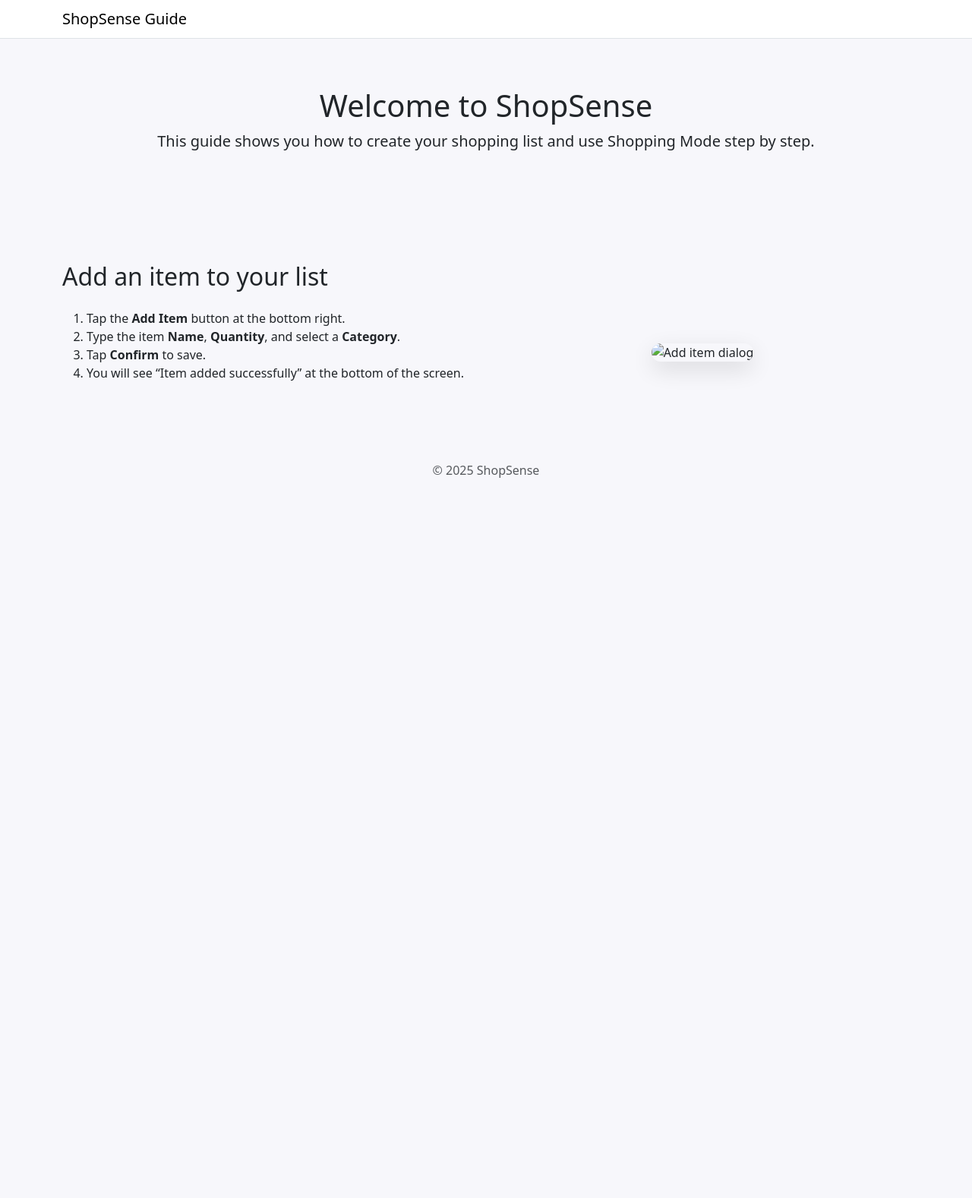
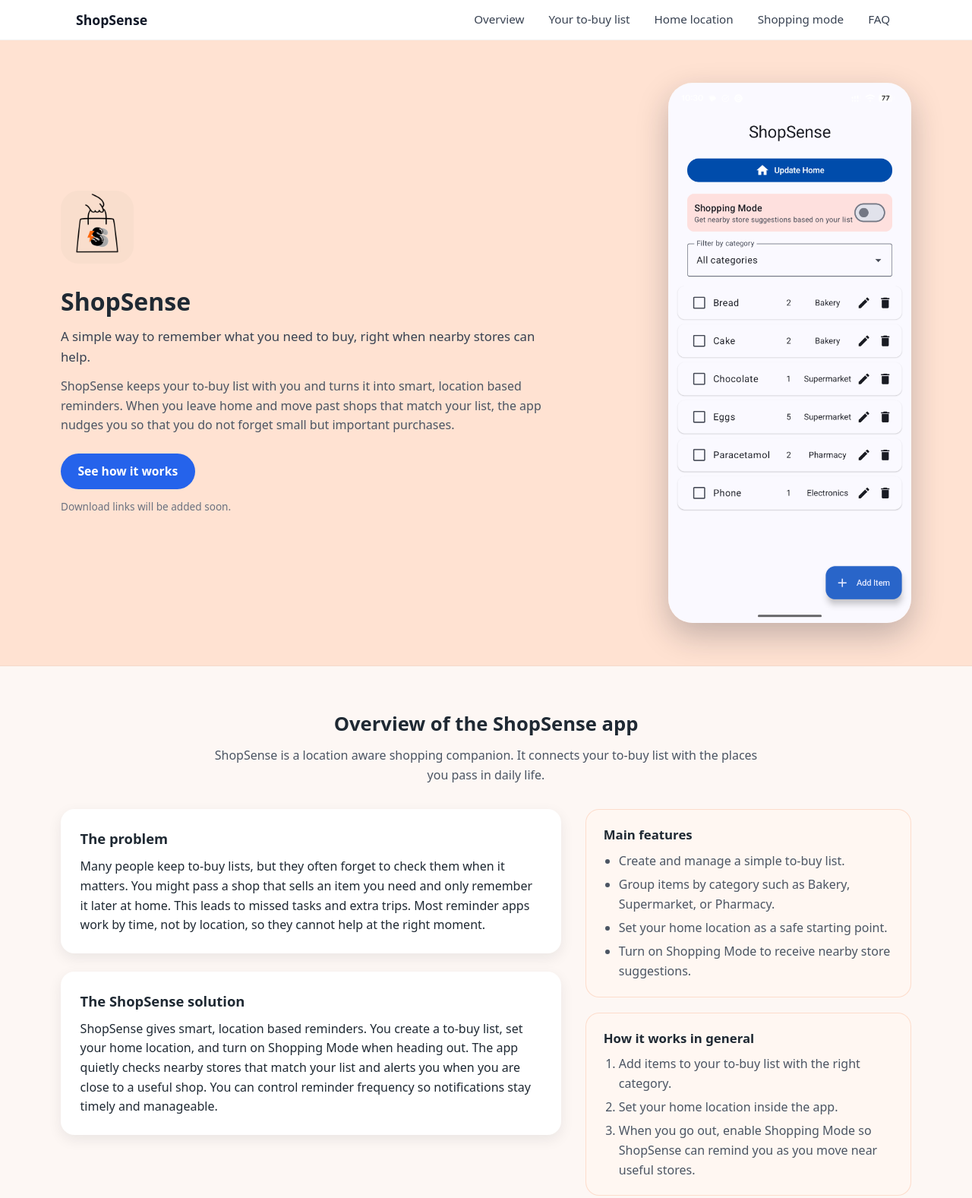
Before and after one commit to DimalshaMadushani/ShopSense-Doc, a plain HTML site: page index.html in a window 1280 px wide. Shown: the top 1577 px of the page at 76% size. Before the commit the page ends 800 px from the top, so only its background shows below. Drawn offline with nearby package versions, Linux system fonts and the light colour scheme.

Commit message:
implement overview section

```diff
--- a/index.html
+++ b/index.html
@@ -1,61 +1,141 @@
 <!DOCTYPE html>
 <html lang="en">
   <head>
-  <meta charset="UTF-8">
-  <title>ShopSense – How to use the app</title>
-  <meta name="viewport" content="width=device-width, initial-scale=1">
-  <!-- Optional: Bootstrap for quick styling -->
-  <link
-    rel="stylesheet"
-    href="https://cdn.jsdelivr.net/npm/bootstrap@5.3.3/dist/css/bootstrap.min.css"
-  >
-  <style>
-    body { background: #f7f7fb; }
-    .section { padding: 4rem 0; }
-    .step-number { font-weight: bold; margin-right: 0.5rem; }
-    img.phone-shot { max-width: 260px; border-radius: 24px; box-shadow: 0 10px 30px rgba(0,0,0,0.12); }
-  </style>
+    <meta charset="UTF-8" />
+    <title>ShopSense Guide</title>
+    <meta name="viewport" content="width=device-width, initial-scale=1" />
+    <link rel="stylesheet" href="style.css" />
   </head>
   <body>
-  <nav class="navbar navbar-light bg-white border-bottom sticky-top">
-    <div class="container">
-      <span class="navbar-brand mb-0 h1">ShopSense Guide</span>
+    <!-- Top navigation -->
+    <nav class="navbar">
+      <div class="nav-container">
+        <a href="#top" class="brand">ShopSense</a>
+        <ul class="nav-links">
+          <li><a href="#overview">Overview</a></li>
+          <li><a href="#tobuy-list">Your to-buy list</a></li>
+          <li><a href="#home-location">Home location</a></li>
+          <li><a href="#shopping-mode">Shopping mode</a></li>
+          <li><a href="#faq">FAQ</a></li>
+        </ul>
       </div>
     </nav>
 
-  <header class="section text-center">
-    <div class="container">
-      <h1>Welcome to ShopSense</h1>
-      <p class="lead">
-        This guide shows you how to create your shopping list
-        and use Shopping Mode step by step.
+    <!-- A. Hero / Welcome section -->
+    <header id="top" class="section hero">
+      <div class="hero-inner">
+        <div class="hero-text">
+          <div class="logo-wrap">
+            <img
+              src="images/ShopSense_Logo.png"
+              alt="ShopSense logo"
+              class="logo"
+            />
+          </div>
+          <h1>ShopSense</h1>
+          <p class="tagline">
+            A simple way to remember what you need to buy, right when nearby
+            stores can help.
           </p>
+          <p class="hero-body">
+            ShopSense keeps your to-buy list with you and turns it into smart,
+            location based reminders. When you leave home and move past shops
+            that match your list, the app nudges you so that you do not forget
+            small but important purchases.
+          </p>
+          <div class="hero-actions">
+            <a href="#overview" class="btn primary">See how it works</a>
+            <span class="download-note"
+              >Download links will be added soon.</span
+            >
+          </div>
+        </div>
+
+        <div class="hero-image">
+          <img
+            src="images/home.png"
+            alt="ShopSense home screen"
+            class="phone-shot"
+          />
+        </div>
       </div>
     </header>
 
-  <section id="add-item" class="section">
-    <div class="container">
-      <h2>Add an item to your list</h2>
-      <div class="row align-items-center mt-4">
-        <div class="col-md-6">
+    <!-- B. Overview of ShopSense -->
+    <section id="overview" class="section">
+      <div class="section-header">
+        <h2>Overview of the ShopSense app</h2>
+        <p class="section-lead">
+          ShopSense is a location aware shopping companion. It connects your
+          to-buy list with the places you pass in daily life.
+        </p>
+      </div>
+
+      <div class="overview-grid">
+        <div class="overview-text">
+          <div class="overview-card">
+            <h3>The problem</h3>
+            <p>
+              Many people keep to-buy lists, but they often forget to check them
+              when it matters. You might pass a shop that sells an item you need
+              and only remember it later at home. This leads to missed tasks and
+              extra trips. Most reminder apps work by time, not by location, so
+              they cannot help at the right moment.
+            </p>
+          </div>
+
+          <div class="overview-card">
+            <h3>The ShopSense solution</h3>
+            <p>
+              ShopSense gives smart, location based reminders. You create a
+              to-buy list, set your home location, and turn on Shopping Mode
+              when heading out. The app quietly checks nearby stores that match
+              your list and alerts you when you are close to a useful shop. You
+              can control reminder frequency so notifications stay timely and
+              manageable.
+            </p>
+          </div>
+        </div>
+
+        <div class="overview-side">
+          <div class="feature-box">
+            <h3>Main features</h3>
+            <ul>
+              <li>Create and manage a simple to-buy list.</li>
+              <li>
+                Group items by category such as Bakery, Supermarket, or
+                Pharmacy.
+              </li>
+              <li>Set your home location as a safe starting point.</li>
+              <li>
+                Turn on Shopping Mode to receive nearby store suggestions.
+              </li>
+            </ul>
+          </div>
+
+          <div class="feature-box">
+            <h3>How it works in general</h3>
             <ol>
-            <li>Tap the <strong>Add Item</strong> button at the bottom right.</li>
-            <li>Type the item <strong>Name</strong>, <strong>Quantity</strong>, and select a <strong>Category</strong>.</li>
-            <li>Tap <strong>Confirm</strong> to save.</li>
-            <li>You will see “Item added successfully” at the bottom of the screen.</li>
+              <li>Add items to your to-buy list with the right category.</li>
+              <li>Set your home location inside the app.</li>
+              <li>
+                When you go out, enable Shopping Mode so ShopSense can remind
+                you as you move near useful stores.
+              </li>
             </ol>
-        </div>
-        <div class="col-md-6 text-center">
-          <img src="images/add-item-dialog.png" alt="Add item dialog" class="phone-shot">
           </div>
         </div>
       </div>
     </section>
 
-  <!-- Later: add more sections for editing, deleting, Shopping Mode, etc. -->
+    <!-- Placeholder sections for later content -->
+    <section id="tobuy-list" class="section placeholder"></section>
+    <section id="home-location" class="section placeholder"></section>
+    <section id="shopping-mode" class="section placeholder"></section>
+    <section id="faq" class="section placeholder"></section>
 
-  <footer class="text-center py-4 text-muted">
-    &copy; 2025 ShopSense
+    <footer class="footer">
+      <p>&copy; 2025 ShopSense</p>
     </footer>
   </body>
 </html>
--- a/style.css
+++ b/style.css
@@ -0,0 +1,281 @@
+/* Base layout */
+
+* {
+  box-sizing: border-box;
+  margin: 0;
+  padding: 0;
+}
+
+body {
+  font-family: system-ui, -apple-system, BlinkMacSystemFont, "Segoe UI", sans-serif;
+  line-height: 1.6;
+  color: #1f2933;
+  background-color: #fdf7f4;
+}
+
+img {
+  max-width: 100%;
+  display: block;
+}
+
+/* Navbar */
+
+.navbar {
+  position: sticky;
+  top: 0;
+  z-index: 1000;
+  background-color: #ffffff;
+  border-bottom: 1px solid rgba(0, 0, 0, 0.05);
+}
+
+.nav-container {
+  max-width: 1120px;
+  margin: 0 auto;
+  padding: 0.75rem 1.25rem;
+  display: flex;
+  align-items: center;
+  justify-content: space-between;
+}
+
+.brand {
+  font-weight: 700;
+  font-size: 1.1rem;
+  color: #111827;
+  text-decoration: none;
+}
+
+.nav-links {
+  list-style: none;
+  display: flex;
+  gap: 1rem;
+}
+
+.nav-links a {
+  text-decoration: none;
+  font-size: 0.95rem;
+  color: #374151;
+  padding: 0.25rem 0.5rem;
+  border-radius: 999px;
+}
+
+.nav-links a:hover {
+  background-color: #f3f4f6;
+}
+
+/* Sections */
+
+.section {
+  padding: 3.5rem 1.25rem;
+}
+
+.section-header {
+  max-width: 720px;
+  margin: 0 auto 2rem auto;
+  text-align: center;
+}
+
+.section-header h2 {
+  font-size: 1.6rem;
+  margin-bottom: 0.5rem;
+}
+
+.section-lead {
+  color: #4b5563;
+}
+
+/* Hero section */
+
+.hero {
+  background-color: #ffe2d2;
+  border-bottom: 1px solid rgba(0, 0, 0, 0.04);
+}
+
+.hero-inner {
+  max-width: 1120px;
+  margin: 0 auto;
+  display: flex;
+  flex-direction: column;
+  gap: 2.5rem;
+  align-items: center;
+}
+
+.hero-text {
+  text-align: center;
+  max-width: 640px;
+}
+
+.logo-wrap {
+  display: inline-block;
+  margin-bottom: 1rem;
+}
+
+.logo {
+  width: 96px;
+  height: 96px;
+  border-radius: 24px;
+}
+
+.hero h1 {
+  font-size: 2rem;
+  margin-bottom: 0.5rem;
+}
+
+.tagline {
+  font-size: 1.05rem;
+  font-weight: 500;
+  color: #374151;
+  margin-bottom: 0.75rem;
+}
+
+.hero-body {
+  color: #4b5563;
+  margin-bottom: 1.5rem;
+}
+
+.hero-actions {
+  display: flex;
+  flex-direction: column;
+  gap: 0.75rem;
+  align-items: center;
+}
+
+.btn {
+  display: inline-block;
+  padding: 0.7rem 1.4rem;
+  border-radius: 999px;
+  font-size: 0.98rem;
+  font-weight: 600;
+  text-decoration: none;
+  cursor: pointer;
+}
+
+.btn.primary {
+  background-color: #2563eb;
+  color: #ffffff;
+}
+
+.btn.primary:hover {
+  background-color: #1d4ed8;
+}
+
+.download-note {
+  font-size: 0.85rem;
+  color: #6b7280;
+}
+
+.hero-image {
+  max-width: 320px;
+}
+
+.phone-shot {
+  border-radius: 32px;
+  box-shadow: 0 16px 40px rgba(15, 23, 42, 0.25);
+}
+
+/* Overview section */
+
+.overview-grid {
+  max-width: 1120px;
+  margin: 0 auto;
+  display: grid;
+  grid-template-columns: 2fr 1.3fr;
+  gap: 2rem;
+}
+
+.overview-text {
+  display: flex;
+  flex-direction: column;
+  gap: 1.5rem;
+}
+
+.overview-card {
+  background-color: #ffffff;
+  border-radius: 18px;
+  padding: 1.5rem 1.6rem;
+  box-shadow: 0 6px 18px rgba(15, 23, 42, 0.08);
+}
+
+.overview-card h3 {
+  margin-bottom: 0.6rem;
+  font-size: 1.15rem;
+}
+
+.overview-card p + p {
+  margin-top: 0.6rem;
+}
+
+.overview-side {
+  display: flex;
+  flex-direction: column;
+  gap: 1.25rem;
+}
+
+.feature-box {
+  background-color: #fff7f2;
+  border-radius: 18px;
+  padding: 1.25rem 1.4rem;
+  border: 1px solid rgba(248, 171, 133, 0.35);
+}
+
+.feature-box h3 {
+  margin-bottom: 0.5rem;
+  font-size: 1.05rem;
+}
+
+.feature-box ul,
+.feature-box ol {
+  padding-left: 1.25rem;
+  color: #4b5563;
+}
+
+.feature-box li + li {
+  margin-top: 0.35rem;
+}
+
+/* Placeholder sections for later */
+
+.placeholder {
+  min-height: 80px;
+}
+
+/* Footer */
+
+.footer {
+  padding: 1.5rem 1.25rem 2.5rem;
+  text-align: center;
+  font-size: 0.9rem;
+  color: #6b7280;
+}
+
+/* Responsive adjustments */
+
+@media (min-width: 768px) {
+  .hero-inner {
+    flex-direction: row;
+    justify-content: space-between;
+    align-items: center;
+  }
+
+  .hero-text {
+    text-align: left;
+  }
+
+  .hero-actions {
+    align-items: flex-start;
+  }
+}
+
+@media (max-width: 720px) {
+  .nav-links {
+    display: none;
+  }
+
+  .section {
+    padding-top: 2.5rem;
+    padding-bottom: 2.5rem;
+  }
+
+  .overview-grid {
+    grid-template-columns: 1fr;
+  }
+}
```
Also changed, not shown: images/add_item.png (added), images/allow_notifications.png (added), images/ask_location_permission.png (added), images/home_with_empty_list.png (added), images/item_added_notification.png (added), images/location_while_using_the_app.png (added), images/nearby_place_notification.png (added), images/select_location_permission.png (added), images/set_home_location.png (added), images/shopping_mode_notification.png (added), images/show_directions_on_map.png (added), images/tobuy_list.png (added). Lines whose indentation alone changed are shown as unchanged.
